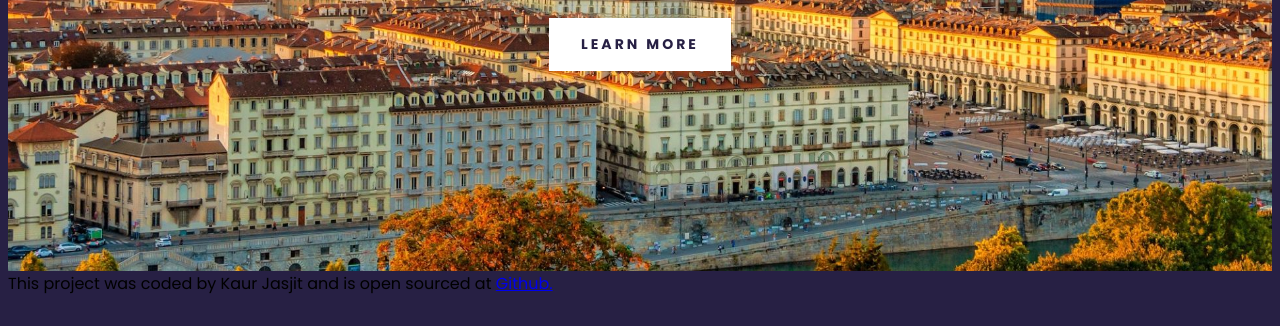
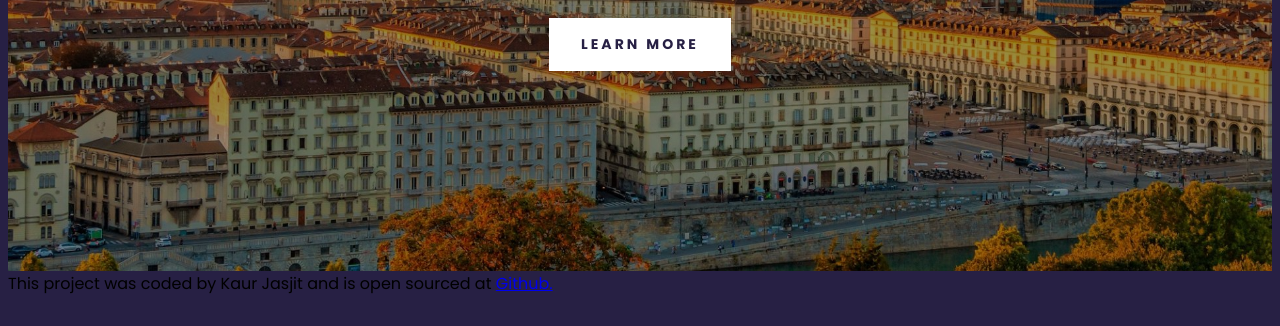
Before and after one commit to Kjasjit/TURIN-TRAVEL-PROJECT, a plain HTML site: page index.html in a window 1280 px wide. Shown: the part 474-800 px from the top of the page. Drawn offline with Linux system fonts and the light colour scheme.

Commit message:
added liner gradient

```diff
--- a/src/styles.css
+++ b/src/styles.css
@@ -9,7 +9,7 @@ body{
 }
 
 header{
-    background-image: url("../images/turin-tipps.jpg");
+    background-image: linear-gradient(rgba(0, 0, 0, 0.4), rgba(0, 0, 0, 0.4)), url("../images/turin-tipps.jpg");
     background-repeat: no-repeat;
     background-size: cover;
     color: white;
```
